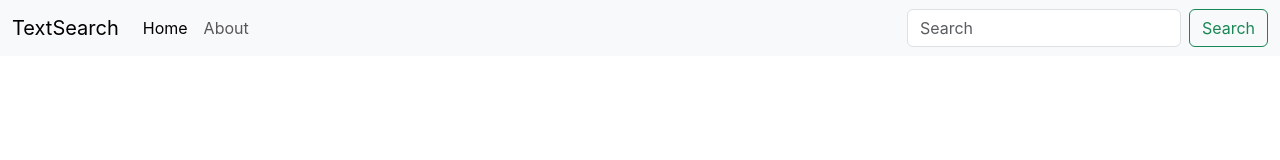
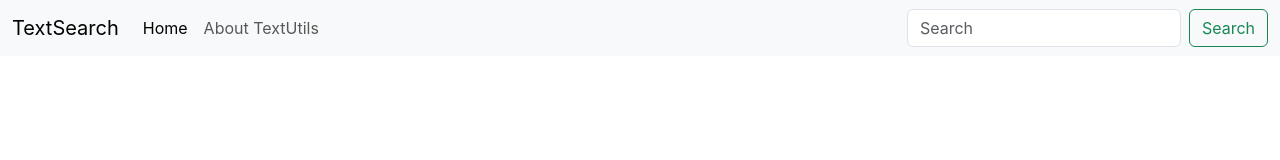
Before and after one commit to Buzzingaa/ReactJs, a React (Create React App) app: page / in a window 1280 px wide. Shown: the top 160 px of the page. Built offline with nearby package versions, Linux system fonts and the light colour scheme.

Commit message:
props, propstype, defaultprops and isRequired

```diff
--- a/src/App.js
+++ b/src/App.js
@@ -1,32 +1,21 @@
+import PropTypes from 'prop-types'
 
 import './App.css';
-
+import Navbar from './components/Navbar';
 function App() {
-  return (<>
-<nav className="navbar navbar-expand-lg bg-body-tertiary">
-  <div className="container-fluid">
-    <a className="navbar-brand" href="/">TextSearch</a>
-    <button className="navbar-toggler" type="button" data-bs-toggle="collapse" data-bs-target="#navbarSupportedContent" aria-controls="navbarSupportedContent" aria-expanded="false" aria-label="Toggle navigation">
-      <span className="navbar-toggler-icon"></span>
-    </button>
-    <div className="collapse navbar-collapse" id="navbarSupportedContent">
-      <ul className="navbar-nav me-auto mb-2 mb-lg-0">
-        <li className="nav-item">
-          <a className="nav-link active" aria-current="page" href="/">Home</a>
-        </li>
-        <li className="nav-item">
-          <a className="nav-link" href="/">About</a>
-        </li>
-
-      </ul>
-      <form className="d-flex" role="search">
-        <input className="form-control me-2" type="search" placeholder="Search" aria-label="Search"/>
-        <button className="btn btn-outline-success" type="submit">Search</button>
-      </form>
-    </div>
-  </div>
-</nav></>
+  return (
+<>
+  < Navbar title="TextSearch" aboutText="About TextUtils" />
+</>
   );
 }
 
 export default App;
+Navbar.prototype={
+  title: PropTypes.string.isRequired,
+  aboutText: PropTypes.number
+}
+Navbar.defaultProps ={
+  title:"TextSearch",
+  aboutText:"About TextUtils"
+}
--- /dev/null
+++ b/src/components/Navbar.js
@@ -0,0 +1,39 @@
+import React from 'react'
+import PropTypes from 'prop-types'
+
+export default function Navbar(props) {
+  return (<>
+<nav className="navbar navbar-expand-lg bg-body-tertiary">
+  <div className="container-fluid">
+    <a className="navbar-brand" href="/">{props.title}</a>
+    <button className="navbar-toggler" type="button" data-bs-toggle="collapse" data-bs-target="#navbarSupportedContent" aria-controls="navbarSupportedContent" aria-expanded="false" aria-label="Toggle navigation">
+      <span className="navbar-toggler-icon"></span>
+    </button>
+    <div className="collapse navbar-collapse" id="navbarSupportedContent">
+      <ul className="navbar-nav me-auto mb-2 mb-lg-0">
+        <li className="nav-item">
+          <a className="nav-link active" aria-current="page" href="/">Home</a>
+        </li>
+        <li className="nav-item">
+          <a className="nav-link" href="/">{props.aboutText}</a>
+        </li>
+
+      </ul>
+      <form className="d-flex" role="search">
+        <input className="form-control me-2" type="search" placeholder="Search" aria-label="Search"/>
+        <button className="btn btn-outline-success" type="submit">Search</button>
+      </form>
+    </div>
+  </div>
+</nav>
+    </>
+  )
+}
+Navbar.prototype={
+    title: PropTypes.string.isRequired,
+    aboutText: PropTypes.number
+  }
+  Navbar.defaultProps ={
+    title:"TextSearch",
+    aboutText:"About TextUtils"
+  }
```
